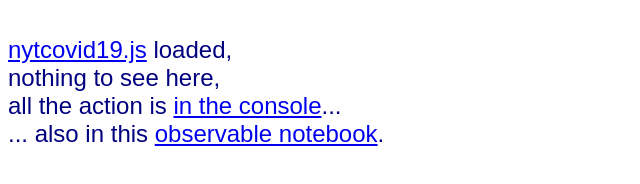
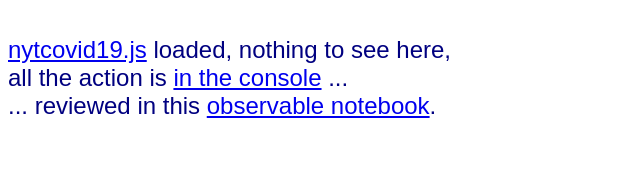
Before and after one commit to nytimes/covid-19-data, a plain HTML site: page index.html in a window 1280 px wide. Shown: the whole page, without its empty margins (0-640 px from the left). Drawn offline with Linux system fonts and the light colour scheme.

Commit message:
Update index.html

```diff
--- a/index.html
+++ b/index.html
@@ -1,7 +1,7 @@
 <script src="nytcovid19.js"></script>
 <p style="font-family:fantasy;font-size:x-large;color:navy">
 <br><a href="nytcovid19.js" target="_blank">nytcovid19.js</a> loaded,
-<br> nothing to see here,
-<br> all the action is <a href="https://developers.google.com/web/tools/chrome-devtools" target="_blank">in the console</a>...
-<br>... also in this <a href="https://observablehq.com/@episphere/nytcovid19">observable notebook</a>.
+nothing to see here,
+<br> all the action is <a href="https://developers.google.com/web/tools/chrome-devtools" target="_blank">in the console</a> ...
+<br>... reviewed in this <a href="https://observablehq.com/@episphere/nytcovid19">observable notebook</a>.
 </p>
```
